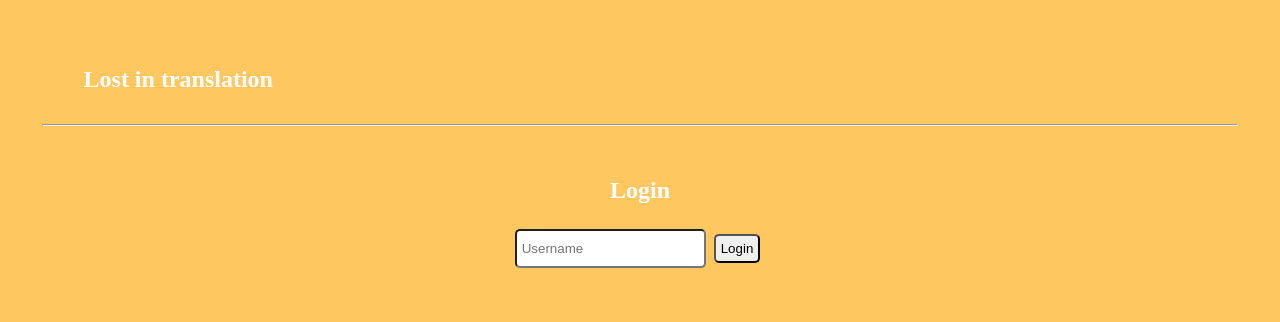
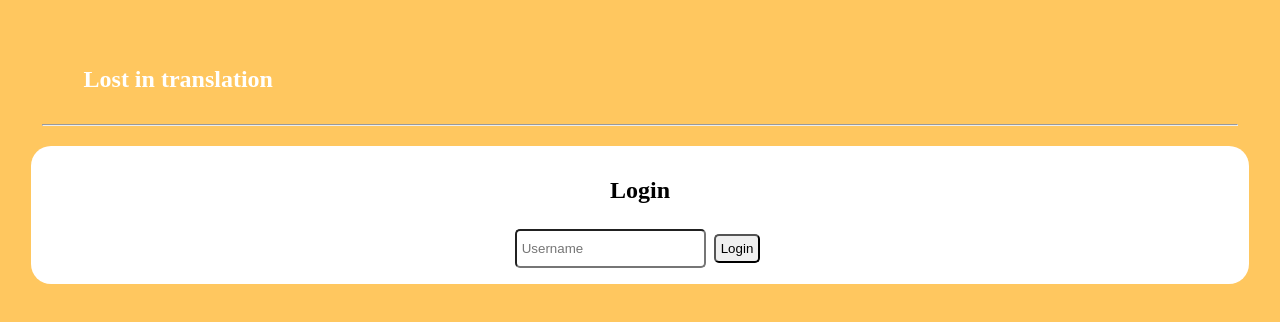
Before and after one commit to veliValentine/lost-in-translation, a React (Create React App) app: page /login in a window 1280 px wide. Shown: the top 322 px of the page. Built offline with nearby package versions, Linux system fonts and the light colour scheme.

Commit message:
feat(style): styles to login, user and error page

```diff
--- a/src/App.css
+++ b/src/App.css
@@ -1,11 +1,19 @@
+.login-page, .profile-page, .error-page {
+  background-color: white;
+  border-radius: 20px;
+  color: black;
+}
+
 body {
   background-color: #FFC75F;
 }
+
 div {
   background-color: #FFC75F;
   color: white;
   padding: 3mm;
 }
+
 a {
   color: white;
   font-family: 'Courier New', Courier, monospace;
@@ -13,9 +21,11 @@ a {
   font-size: large;
   font-weight: bold;
 }
-h1,h2 {
+
+h1, h2 {
   text-align: center;
 }
+
 form {
   padding: 5px;
   display: flex;
@@ -27,6 +37,7 @@ input {
   border-radius: 5px;
   margin-right: 3px;
 }
+
 button {
   padding: 5px;
   border-radius: 5px;
--- /dev/null
+++ b/src/components/ErrorPage/errorPage.css
@@ -0,0 +1,5 @@
+.error-page a {
+  background-color: wheat;
+  padding: 8px;
+  border-radius: 10px;
+}
--- a/src/components/ErrorPage.jsx
+++ b/src/components/ErrorPage/index.jsx
@@ -1,5 +1,7 @@
 import React from 'react';
 import { Link } from 'react-router-dom';
+
+import './errorPage.css';
 
 const ErrorPage = () => (
   <div className="error-page">
--- a/src/components/ProfilePage/profilePage.css
+++ b/src/components/ProfilePage/profilePage.css
@@ -1,11 +1,9 @@
-.profile-page {
-  background-color: white;
-  border-radius: 20px;
-  color: black;
+.profile-page h2 {
+  text-align: left;
 }
 
-h2 {
-  text-align: left;
+.profile-page p {
+  font-weight: bold;
 }
 
 .translation-list {
```
